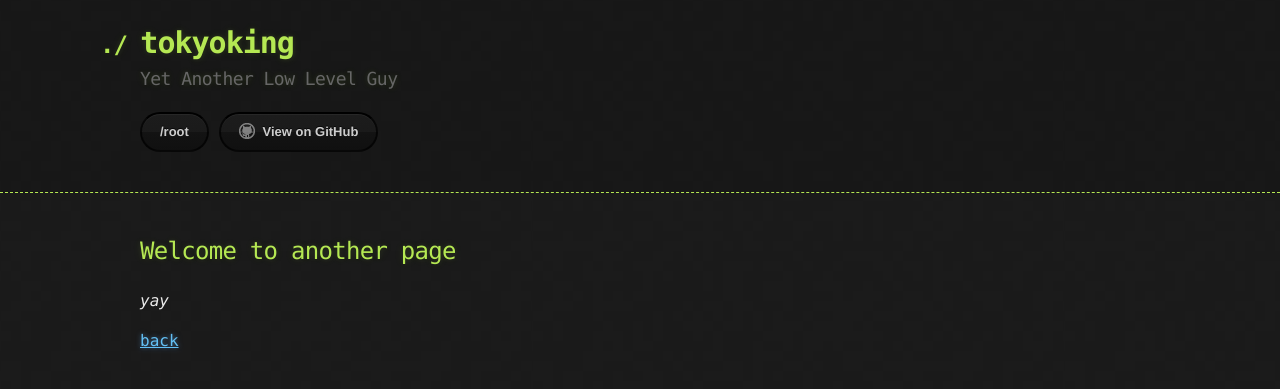
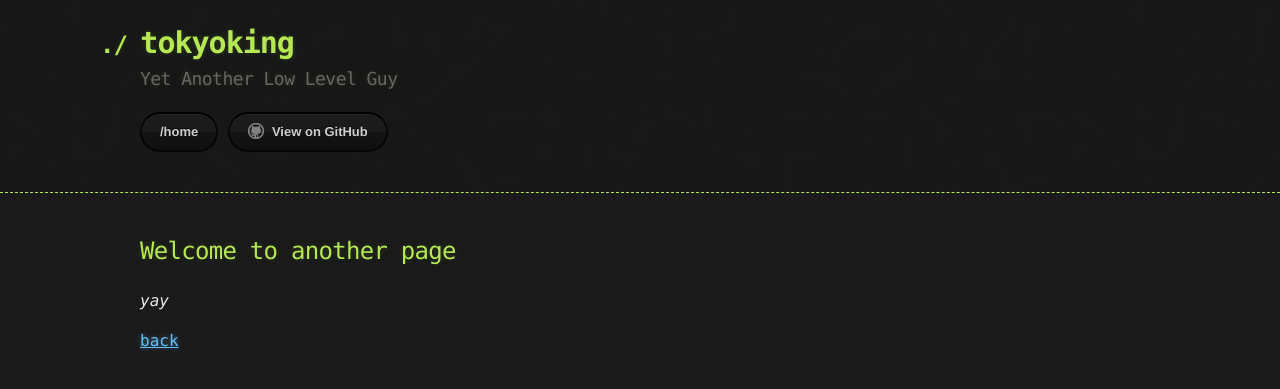
Before and after one commit to 4rsp/4rsp.github.io, a Jekyll site: the page built from another-page.md, in a window 1280 px wide. Shown: the top 389 px of the page. Built offline with Jekyll 4.4.1, drawn with Linux system fonts in a browser that asks for light colours; our own code applies the rules of GitHub Pages for plain Markdown files.

Commit message:
Update default.html

```diff
--- a/_layouts/default.html
+++ b/_layouts/default.html
@@ -25,7 +25,7 @@
             <a href="{{ site.github.zip_url }}" class="btn">Download as .zip</a>
             <a href="{{ site.github.tar_url }}" class="btn">Download as .tar.gz</a>
           {% endif %}
-          <a href="/" class="btn btn-root-page">/root</a>
+          <a href="/" class="btn btn-root-page">/home</a>
           <a href="{{ site.github.repository_url }}" class="btn btn-github"><span class="icon"></span>View on GitHub</a>
         </section>
       </div>
```
